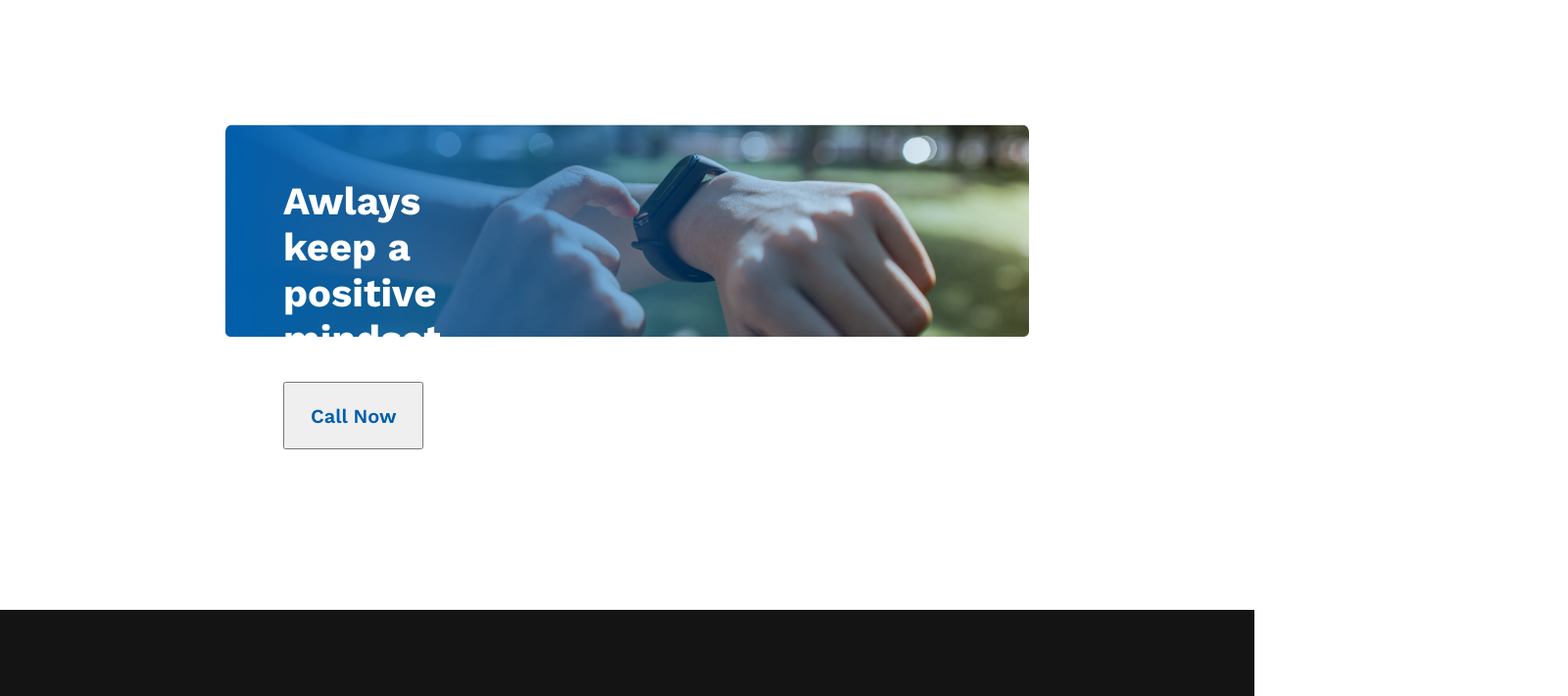
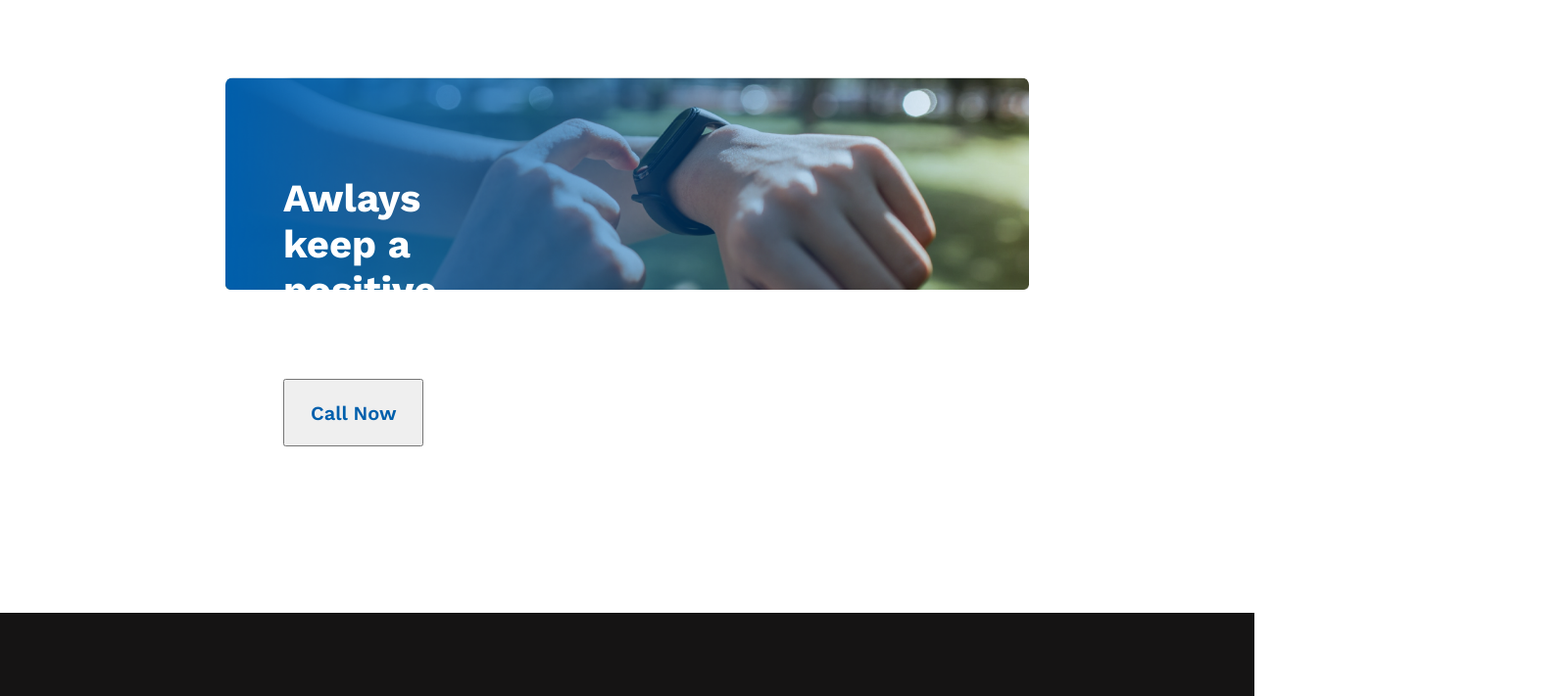
Before and after one commit to Parvinkhuki/task-4, a plain HTML site: page index.html in a window 1280 px wide. Shown: the part 2105-2816 px from the top of the page at 98% size, 1600 px wide, since content can reach past the window. Drawn offline with nearby package versions, Linux system fonts and the light colour scheme.

Commit message:
complete

```diff
--- a/index.html
+++ b/index.html
@@ -65,7 +65,7 @@
     </div>
 </section>
 <section class="section2">
-    <h1 class="always-tit">Awlays keep a positive mindset</h1>
+    <h1 class="always-tit">Awlays keep a positive<br> mindset</h1>
     <button class="bttn">Call Now</button>
 </section>
     </main>
--- a/style.css
+++ b/style.css
@@ -6,9 +6,10 @@
 .header{
     background-image: url("./images/banner/banner3.png");
     background-repeat: no-repeat;
-    background-size: cover;
-    height:808px;
-    width:1600px;
+    background-size:cover;
+    height: 100vh;
+
+
 
 }
 .banner1{
@@ -106,8 +107,8 @@ margin-bottom: 8px;
     ,url("./images/watch.png");
     background-repeat:no-repeat;
     background-size: 100%;
-    margin: 100px 230px 100px 230px;
-    padding: 55px 550px 64px 59px;
+    margin: 60px 230px 100px 230px;
+    padding: 100px 600px 70px 59px;
     border-radius: 8px;
 }
 .always-tit{
```
